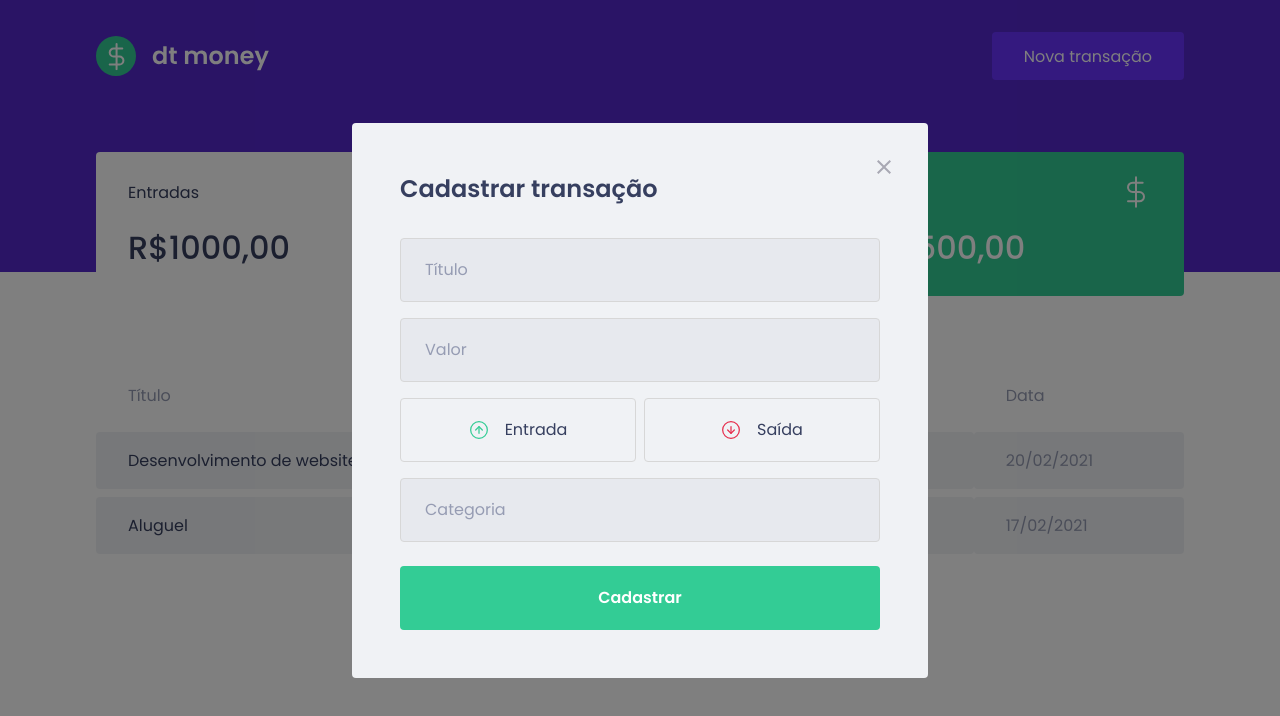
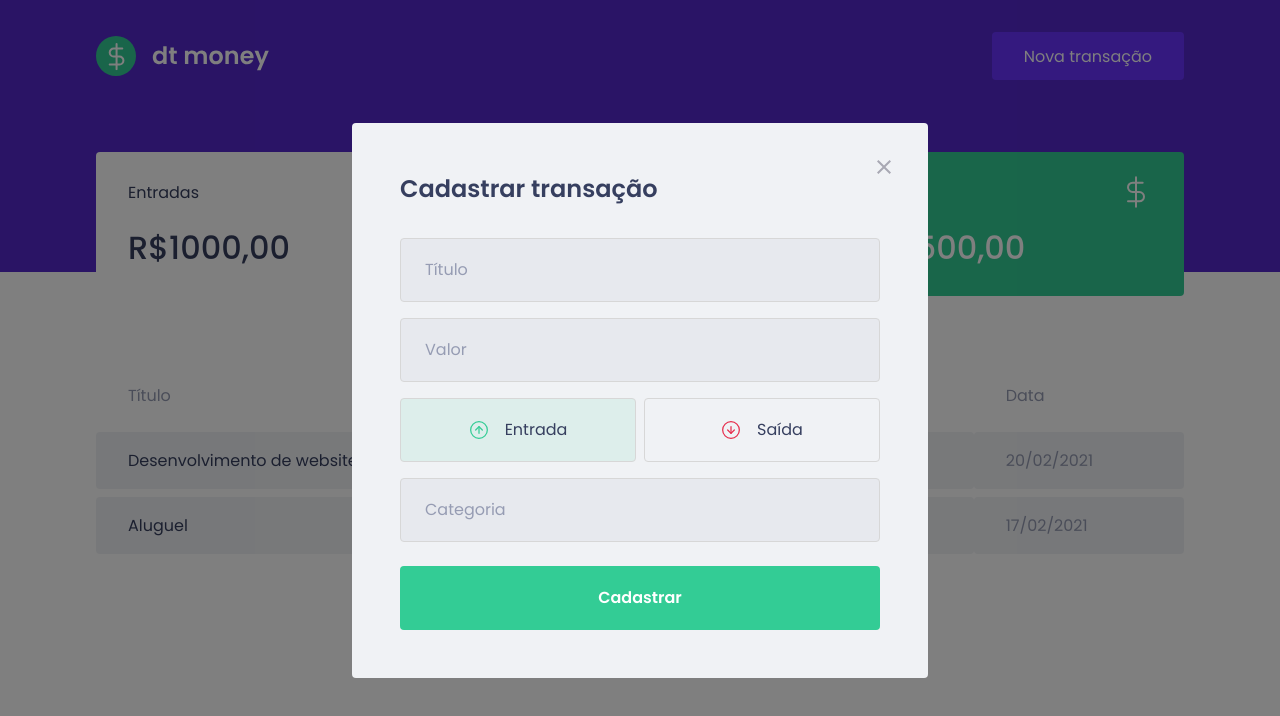
Before and after one commit to MateusJSouza/dtmoney, a React (Create React App) app: page / in a window 1280 px wide. Both pictures are taken after a click on the button "Nova transação". Shown: the top 716 px of the page. Built offline with nearby package versions, Linux system fonts and the light colour scheme; no server answers; what miragejs would draw is missing.

Commit message:
✨ add: finished styling the modal

```diff
--- a/src/components/NewTransactionModal/index.tsx
+++ b/src/components/NewTransactionModal/index.tsx
@@ -1,8 +1,9 @@
+import { useState } from 'react';
 import Modal from 'react-modal';
 import closeImg from '../../assets/close.svg';
 import incomeImg from '../../assets/income.svg';
 import outcomeImg from '../../assets/outcome.svg';
-import { Container, TransactionTypeContainer } from './styles';
+import { Container, TransactionTypeContainer, RadioBox } from './styles';
 
 interface NewTransactionModalProps {
   isOpen: boolean;
@@ -11,6 +12,8 @@ interface NewTransactionModalProps {
 
 // desestruturação
 export function NewTransactionModal({isOpen, onRequestClose}: NewTransactionModalProps) {
+  const [type, setType] = useState('deposit');
+
   return(
     <Modal
       isOpen={isOpen}
@@ -39,19 +42,25 @@ export function NewTransactionModal({isOpen, onRequestClose}: NewTransactionModa
         />
 
         <TransactionTypeContainer>
-          <button
+          <RadioBox
             type="button"
+            onClick={() => {setType('deposit')}}
+            isActive={type === 'deposit'}
+            activeColor="green"
           >
             <img src={incomeImg} alt="Entrada"/>
             <span>Entrada</span>
-          </button>
+          </RadioBox>
 
-          <button
+          <RadioBox
             type="button"
+            onClick={() => {setType('withdraw')}}
+            isActive={type === 'withdraw'}
+            activeColor="red"
           >
             <img src={outcomeImg} alt="Saída"/>
             <span>Saída</span>
-          </button>
+          </RadioBox>
         </TransactionTypeContainer>
 
         <input
--- a/src/components/NewTransactionModal/styles.ts
+++ b/src/components/NewTransactionModal/styles.ts
@@ -1,5 +1,5 @@
 import styled from 'styled-components';
-import { darken } from 'polished';
+import { darken, transparentize } from 'polished';
 
 export const Container = styled.form`
   h2 {
@@ -53,13 +53,26 @@ export const TransactionTypeContainer = styled.div`
   display: grid;
   grid-template-columns: 1fr 1fr;
   gap: 0.5rem;
+`;
 
-  button {
+interface RadioBoxProps {
+  isActive: boolean;
+  activeColor: 'green' | 'red';
+}
+
+const colors = {
+  red: '#E52E4D',
+  green: '#33CC95'
+}
+
+export const RadioBox = styled.button<RadioBoxProps>`
   height: 4rem;
   border: 1px solid #d7d7d7;
   border-radius: 0.25rem;
 
-    background: transparent;
+  background: ${(props) => props.isActive
+    ? transparentize(0.9, colors[props.activeColor])
+    : 'transparent'};
 
   display: flex;
   align-items: center;
@@ -82,5 +95,4 @@ export const TransactionTypeContainer = styled.div`
     font-size: 1rem;
     color: var(--text-title);
   }
-  }
 `;
```
Lines whose indentation alone changed are shown as unchanged.
